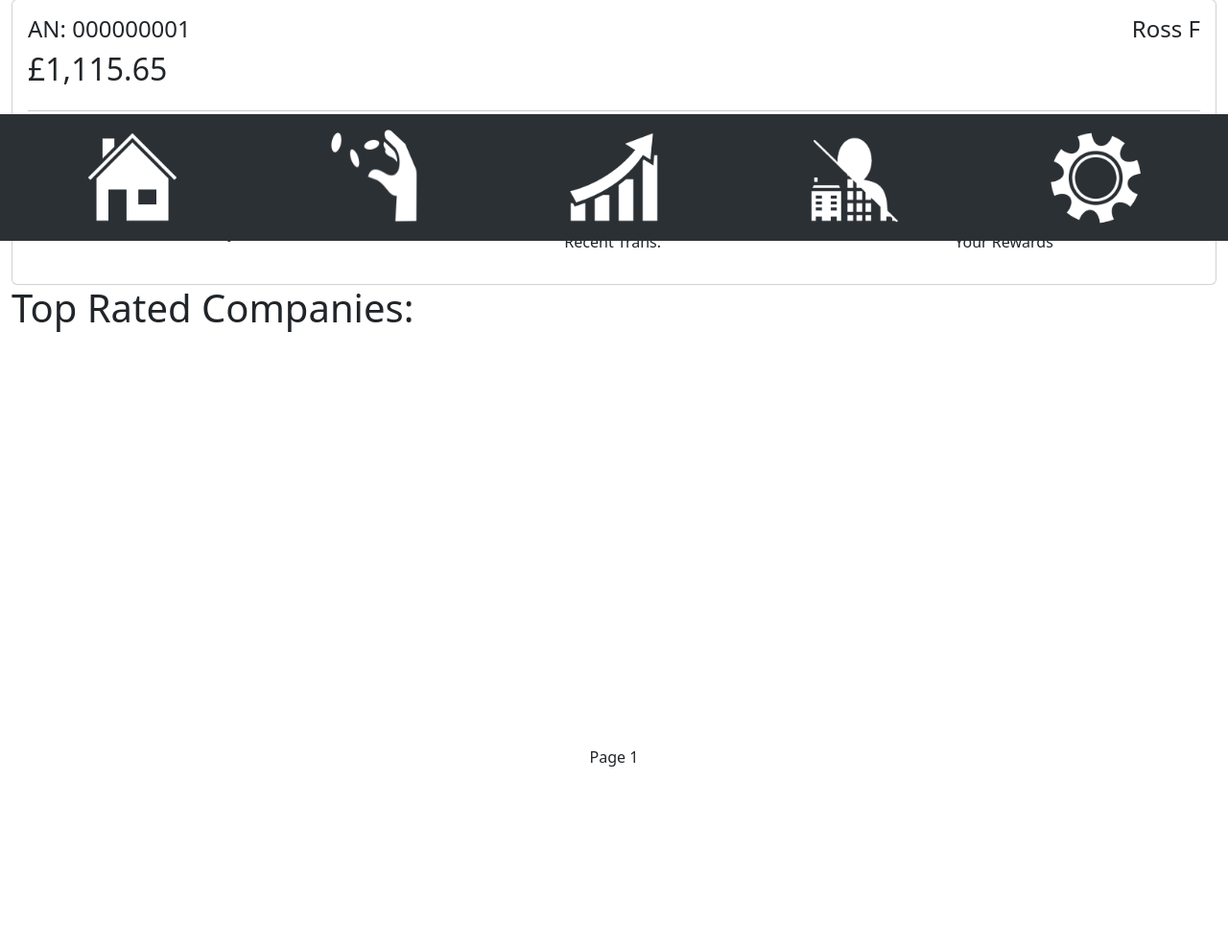
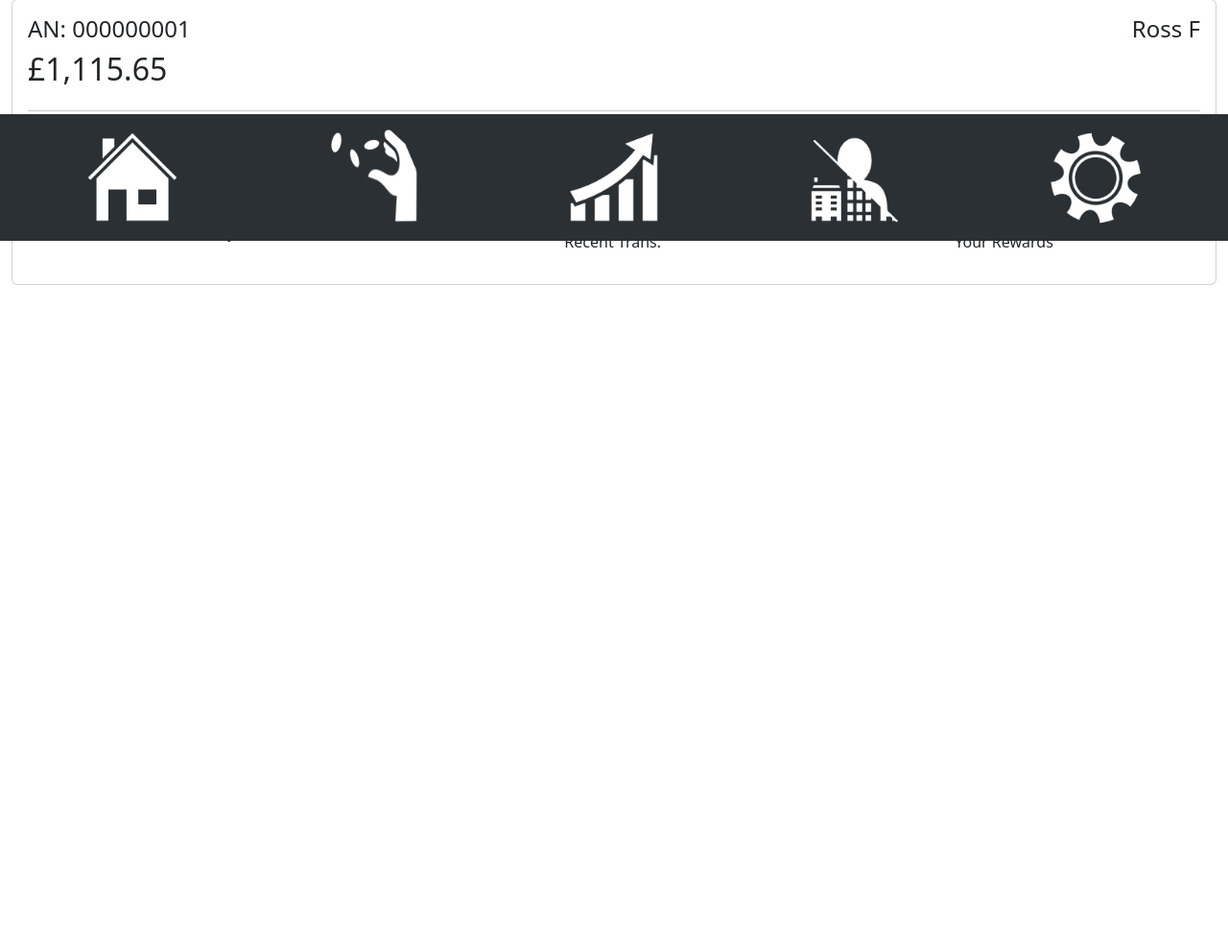
Before and after one commit to gibbyice/industrial-team-project, a PHP site: page / in a window 1280 px wide. Shown: the part 549-1536 px from the top of the page at 96% size. After the commit the page ends 846 px from the top, so only its background shows below. Run offline with PHP 8.4, Linux system fonts and the light colour scheme.

Commit message:
forgot to add this

```diff
--- a/src/index.php
+++ b/src/index.php
@@ -53,25 +53,6 @@
       </div>
 
       <!-- Top companies section -->
-      <div class ="green-score-card">
-      <h1 >Top Rated Companies:</h1>
-        <div>
-          <div style="min-height: 50vh" id="companies-list"> <!--style refused to work via a class for some fucking reason so inline it is-->
-          <!--Content is auto generated-->
-
-
-
-          </div>
-
-          <!--pagination controls-->
-          <div class="mt-4 container d-flex justify-content-between">
-          <span class="carousel-control-prev-icon" onclick="prevPage()"></span>
-          <p id="current-page">Page 1</p>
-          <span class="carousel-control-next-icon" onclick="nextPage()"></span>
-          </div>
-        </div>
-      </div>
-    </div>
 
     <div class="manual-spacer" style="height: 170px;"></div>
 
```
